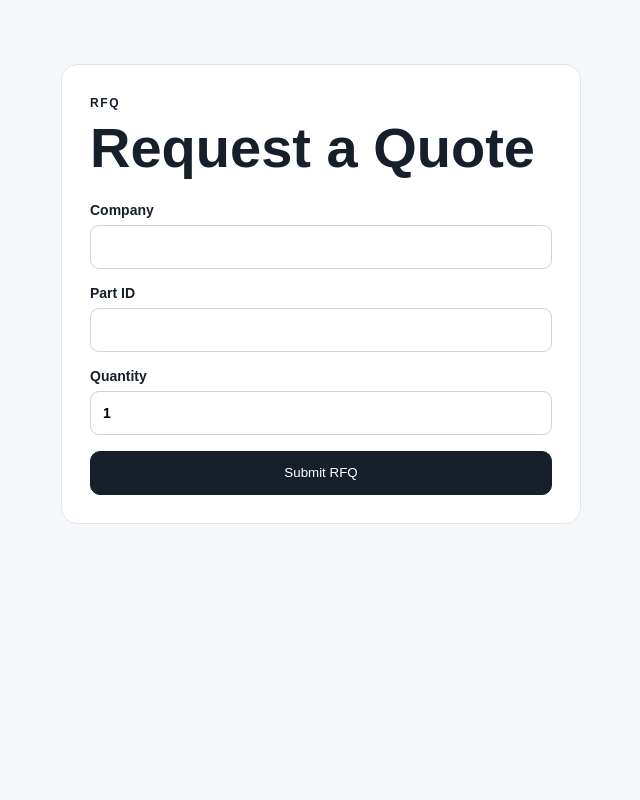
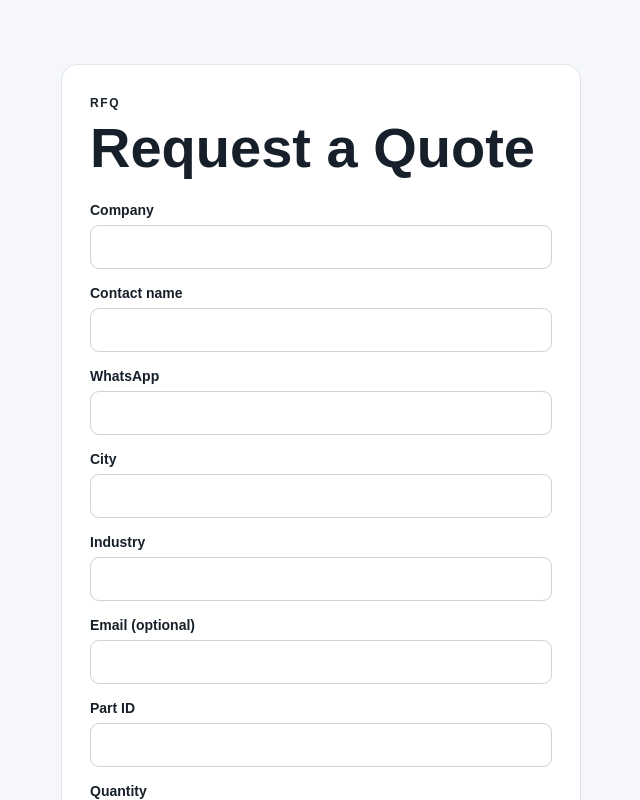
Before and after one commit to putraharisindo-OSIPv2/OSIP-V2, a Next.js app: page /rfq in a window 1280 px wide. Shown: the top 800 px of the page, without its empty margins (319-959 px from the left). Built offline with nearby package versions, Linux system fonts and the light colour scheme.

Commit message:
G8 A5: capture customer contact and persist RFQ contact link

```diff
--- a/app/rfq/page.tsx
+++ b/app/rfq/page.tsx
@@ -1,12 +1,143 @@
 "use client";
-import {useState} from "react";
-import {createBrowserClient} from "@/lib/supabase/client";
-export default function RfqPage(){
- const [company,setCompany]=useState("");const [partId,setPartId]=useState("");const [qty,setQty]=useState("1");const [status,setStatus]=useState("");
- async function submit(e:React.FormEvent){e.preventDefault();setStatus("Saving RFQ…");const s=createBrowserClient();const {data:{user}}=await s.auth.getUser();if(!user){location.href="/login";return;}
- const customer=await s.from("customers").insert({company_name:company}).select("id").single();if(customer.error){setStatus(customer.error.message);return;}
- const rfq=await s.from("rfqs").insert({customer_id:customer.data.id,status:"submitted",requested_at:new Date().toISOString()}).select("id,rfq_number").single();if(rfq.error){setStatus(rfq.error.message);return;}
- const item=await s.from("rfq_items").insert({rfq_id:rfq.data.id,part_id:partId,qty_requested:Number(qty)});if(item.error){setStatus(item.error.message);return;}
- setStatus("RFQ "+rfq.data.rfq_number+" saved successfully.");}
- return <main className="shell narrow"><section className="card"><span className="eyebrow">RFQ</span><h1>Request a Quote</h1><form className="form" onSubmit={submit}><label>Company<input value={company} onChange={e=>setCompany(e.target.value)} required/></label><label>Part ID<input value={partId} onChange={e=>setPartId(e.target.value)} required/></label><label>Quantity<input type="number" min="1" value={qty} onChange={e=>setQty(e.target.value)} required/></label><button className="button primary">Submit RFQ</button></form>{status&&<p className="muted">{status}</p>}</section></main>;
+
+import { FormEvent, useState } from "react";
+import { createBrowserClient } from "@/lib/supabase/client";
+
+function normalizeWhatsApp(value: string) {
+  const digits = value.replace(/\D/g, "");
+  if (digits.startsWith("0")) return "62" + digits.slice(1);
+  if (digits.startsWith("62")) return digits;
+  return digits;
 }
+
+function buildRfqNumber() {
+  const stamp = new Date().toISOString().replace(/[-:TZ.]/g, "").slice(0, 14);
+  const suffix = crypto.randomUUID().slice(0, 8).toUpperCase();
+  return `RFQ-${stamp}-${suffix}`;
+}
+
+export default function RfqPage() {
+  const [company, setCompany] = useState("");
+  const [name, setName] = useState("");
+  const [whatsapp, setWhatsapp] = useState("");
+  const [city, setCity] = useState("");
+  const [industry, setIndustry] = useState("");
+  const [email, setEmail] = useState("");
+  const [partId, setPartId] = useState("");
+  const [qty, setQty] = useState("1");
+  const [status, setStatus] = useState("");
+  const [waUrl, setWaUrl] = useState("");
+
+  async function submit(e: FormEvent) {
+    e.preventDefault();
+    setStatus("Saving RFQ…");
+    setWaUrl("");
+
+    const s = createBrowserClient();
+    const { data: { user } } = await s.auth.getUser();
+    if (!user) {
+      location.href = "/login";
+      return;
+    }
+
+    const customer = await s
+      .from("customers")
+      .insert({ company_name: company.trim() })
+      .select("id")
+      .single();
+
+    if (customer.error) {
+      setStatus(customer.error.message);
+      return;
+    }
+
+    const normalizedWa = normalizeWhatsApp(whatsapp);
+    const contact = await s
+      .from("customer_contacts")
+      .insert({
+        customer_id: customer.data.id,
+        full_name: name.trim(),
+        whatsapp: normalizedWa,
+        city: city.trim(),
+        industry: industry.trim(),
+        email: email.trim() || null,
+      })
+      .select("id")
+      .single();
+
+    if (contact.error) {
+      setStatus(contact.error.message);
+      return;
+    }
+
+    const rfq = await s
+      .from("rfqs")
+      .insert({
+        customer_id: customer.data.id,
+        contact_id: contact.data.id,
+        rfq_number: buildRfqNumber(),
+        status: "OPEN",
+        requested_at: new Date().toISOString(),
+      })
+      .select("id,rfq_number")
+      .single();
+
+    if (rfq.error) {
+      setStatus(rfq.error.message);
+      return;
+    }
+
+    const item = await s
+      .from("rfq_items")
+      .insert({
+        rfq_id: rfq.data.id,
+        part_id: partId.trim(),
+        qty_requested: Number(qty),
+      });
+
+    if (item.error) {
+      setStatus(item.error.message);
+      return;
+    }
+
+    const waMessage = [
+      `RFQ ${rfq.data.rfq_number}`,
+      `Perusahaan: ${company.trim()}`,
+      `PIC: ${name.trim()}`,
+      `WhatsApp: ${whatsapp.trim()}`,
+      `Kota: ${city.trim()}`,
+      `Industri: ${industry.trim()}`,
+      `Part ID: ${partId.trim()}`,
+      `Qty: ${qty}`,
+    ].join("\n");
+
+    setWaUrl(`https://wa.me/${normalizedWa}?text=${encodeURIComponent(waMessage)}`);
+    setStatus(`RFQ ${rfq.data.rfq_number} saved successfully.`);
+  }
+
+  return (
+    <main className="shell narrow">
+      <section className="card">
+        <span className="eyebrow">RFQ</span>
+        <h1>Request a Quote</h1>
+        <form className="form" onSubmit={submit}>
+          <label>Company<input value={company} onChange={e => setCompany(e.target.value)} required /></label>
+          <label>Contact name<input value={name} onChange={e => setName(e.target.value)} required /></label>
+          <label>WhatsApp<input value={whatsapp} onChange={e => setWhatsapp(e.target.value)} required /></label>
+          <label>City<input value={city} onChange={e => setCity(e.target.value)} required /></label>
+          <label>Industry<input value={industry} onChange={e => setIndustry(e.target.value)} required /></label>
+          <label>Email (optional)<input type="email" value={email} onChange={e => setEmail(e.target.value)} /></label>
+          <label>Part ID<input value={partId} onChange={e => setPartId(e.target.value)} required /></label>
+          <label>Quantity<input type="number" min="1" value={qty} onChange={e => setQty(e.target.value)} required /></label>
+          <button className="button primary">Submit RFQ</button>
+        </form>
+        {status && <p className="muted">{status}</p>}
+        {waUrl && (
+          <a className="button" href={waUrl} target="_blank" rel="noreferrer">
+            Continue to WhatsApp
+          </a>
+        )}
+      </section>
+    </main>
+  );
+}
```
